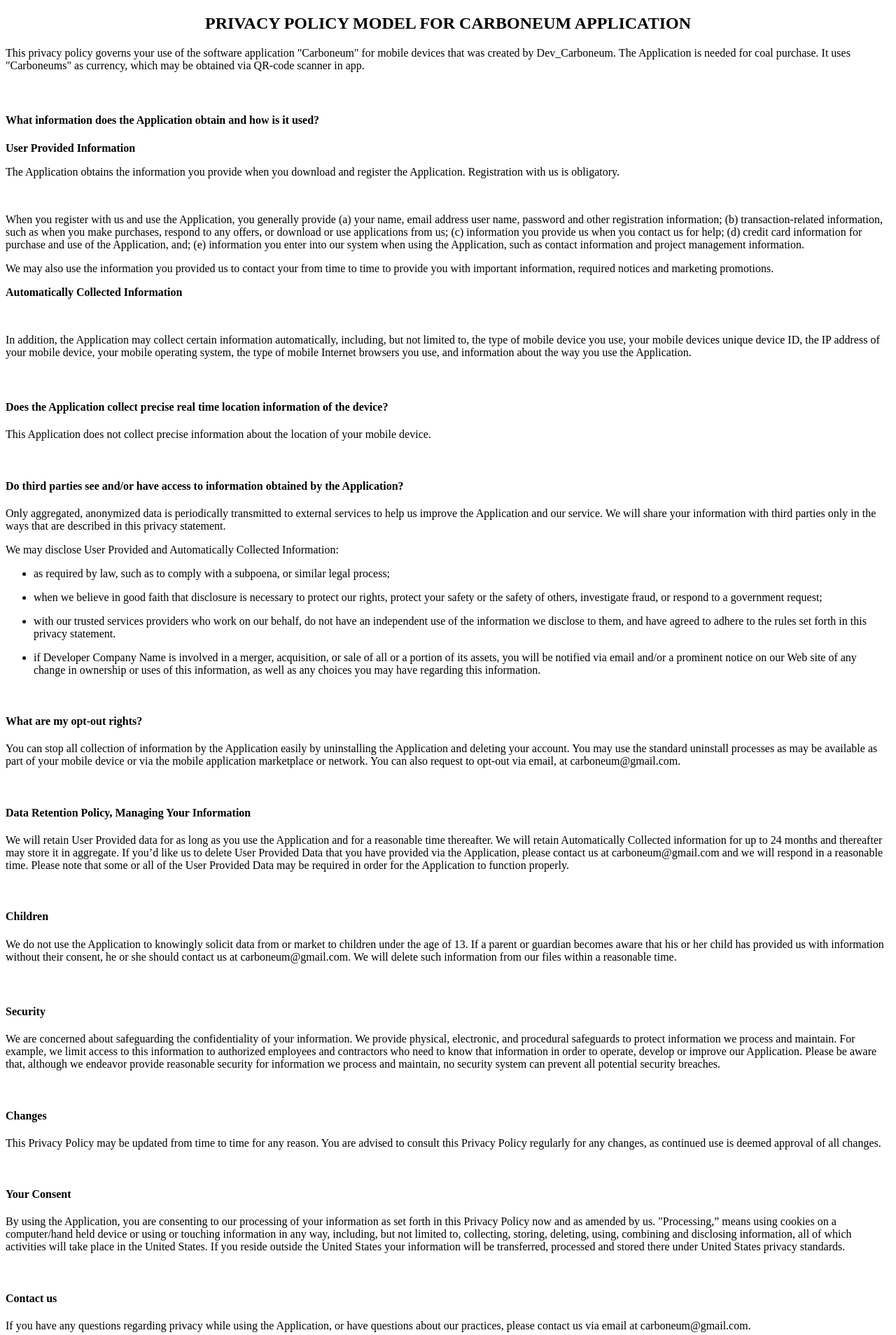
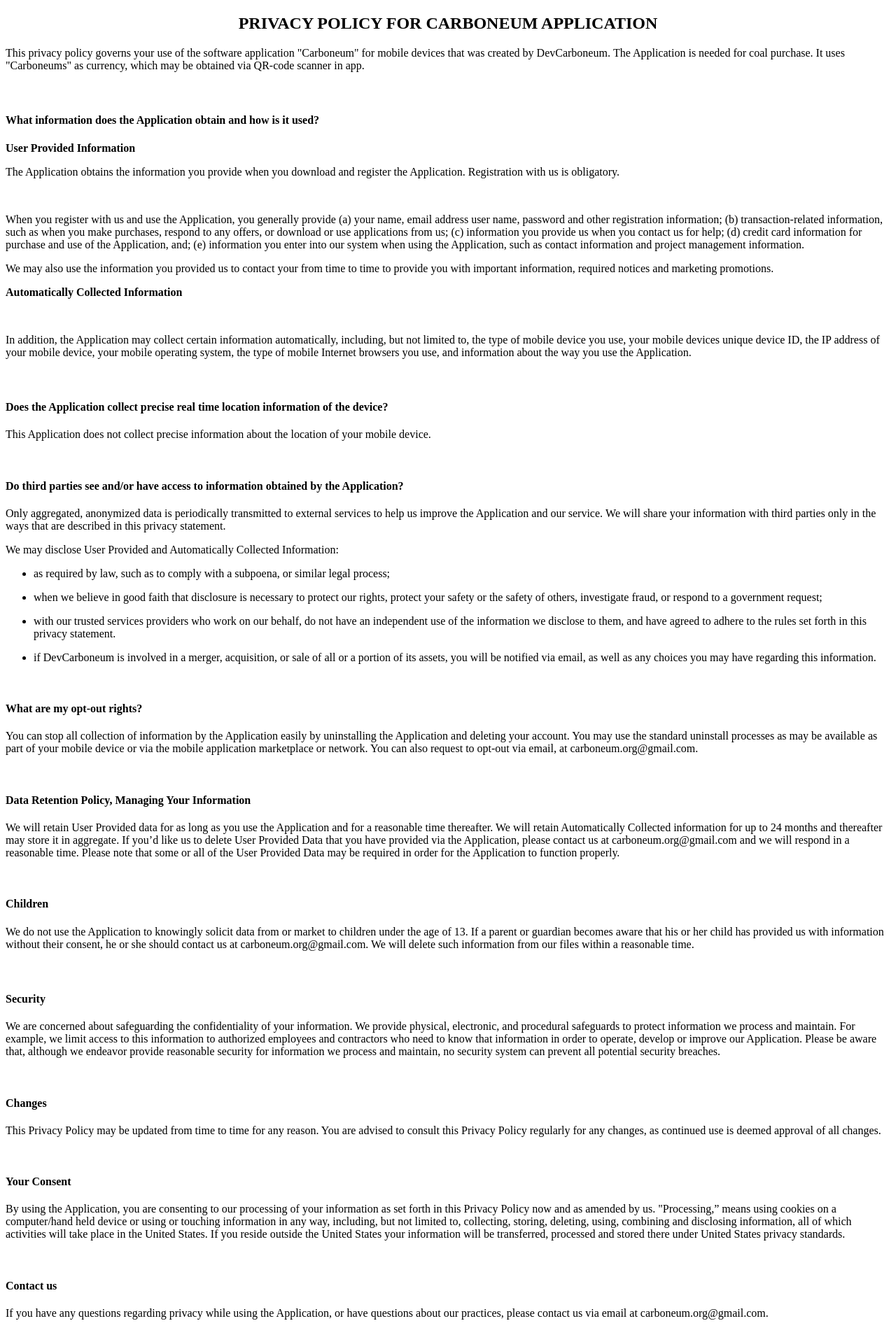
Before and after one commit to ivatar39/carboneum_privacy_policy, a plain HTML site: page index.html in a window 1280 px wide. Shown: the whole page at 70% size. Drawn offline with Linux system fonts and the light colour scheme.

Commit message:
Small changes

```diff
--- a/index.html
+++ b/index.html
@@ -1,7 +1,7 @@
 <!DOCTYPE html>
-<h2 style="text-align: center;">PRIVACY POLICY MODEL FOR CARBONEUM APPLICATION</h2>
+<h2 style="text-align: center;">PRIVACY POLICY FOR CARBONEUM APPLICATION</h2>
 <p></p>
-<p>This privacy policy governs your use of the software application "Carboneum" for mobile devices that was created by&nbsp;Dev_Carboneum.&nbsp;The Application is&nbsp;needed for coal purchase. It uses "Carboneums" as currency, which may be obtained via QR-code scanner in app.&nbsp;</p>
+<p>This privacy policy governs your use of the software application "Carboneum" for mobile devices that was created by&nbsp;DevCarboneum.&nbsp;The Application is&nbsp;needed for coal purchase. It uses "Carboneums" as currency, which may be obtained via QR-code scanner in app.&nbsp;</p>
 <h4>&nbsp;</h4>
 <h4>What information does the Application obtain and how is it used?</h4>
 <p></p>
@@ -29,20 +29,20 @@
  <li> <p>as required by law, such as to comply with a subpoena, or similar legal process;</p> </li>
  <li> <p>when we believe in good faith that disclosure is necessary to protect our rights, protect your safety or the safety of others, investigate fraud, or respond to a&nbsp;government request;</p> </li>
  <li> <p>with our trusted services providers who work on our behalf, do not have an&nbsp;independent use of the information we disclose to them, and have agreed to adhere&nbsp;to the rules set forth in this privacy statement.</p> </li>
- <li> <p>if&nbsp;Developer Company Name&nbsp;is involved in a merger, acquisition, or sale of all or a&nbsp;portion of its assets, you will be notified via email and/or a prominent notice on our Web site of any change in ownership or uses of this information, as well as any choices you may have regarding this information.</p> </li>
+ <li> <p>if&nbsp;DevCarboneum&nbsp;is involved in a merger, acquisition, or sale of all or a&nbsp;portion of its assets, you will be notified via email, as well as any choices you may have regarding this information.</p> </li>
 </ul>
 <p></p>
 <p>&nbsp;</p>
 <h4>What are my opt-out rights?</h4>
 <p></p>
-<p>You can stop all collection of information by the Application easily by uninstalling the Application and deleting your account. You may use the standard uninstall processes as may be available as part of your mobile device or via the mobile application marketplace or network. You can also request to opt-out via email, at carboneum@gmail.com.</p>
+<p>You can stop all collection of information by the Application easily by uninstalling the Application and deleting your account. You may use the standard uninstall processes as may be available as part of your mobile device or via the mobile application marketplace or network. You can also request to opt-out via email, at carboneum.org@gmail.com.</p>
 <p>&nbsp;</p>
 <h4><strong>Data Retention Policy, Managing Your Information</strong></h4>
-<p>We will retain User Provided data for as long as you use the Application and for a reasonable time thereafter. We will retain Automatically Collected information for up to 24 months&nbsp;and thereafter may store it in aggregate. If you’d like us to delete User Provided Data that you have provided via the Application, please contact us at&nbsp;carboneum@gmail.com&nbsp;and we will respond in a reasonable time. Please note that some or all of the User Provided Data may be required in order for the Application to function properly.</p>
+<p>We will retain User Provided data for as long as you use the Application and for a reasonable time thereafter. We will retain Automatically Collected information for up to 24 months&nbsp;and thereafter may store it in aggregate. If you’d like us to delete User Provided Data that you have provided via the Application, please contact us at&nbsp;carboneum.org@gmail.com&nbsp;and we will respond in a reasonable time. Please note that some or all of the User Provided Data may be required in order for the Application to function properly.</p>
 <p>&nbsp;</p>
 <h4><strong>Children</strong></h4>
 <p></p>
-<p>We do not use the Application to knowingly solicit data from or market to children under the age of 13. If a parent or guardian becomes aware that his or her child has provided us with information without their consent, he or she should contact us at&nbsp;carboneum@gmail.com. We will delete such information from our files within a reasonable time.</p>
+<p>We do not use the Application to knowingly solicit data from or market to children under the age of 13. If a parent or guardian becomes aware that his or her child has provided us with information without their consent, he or she should contact us at&nbsp;carboneum.org@gmail.com. We will delete such information from our files within a reasonable time.</p>
 <h4>&nbsp;</h4>
 <h4><strong>Security</strong></h4>
 <p></p>
@@ -55,4 +55,4 @@
 <p>By using the Application, you are consenting to our processing of your information as set forth in this Privacy Policy now and as amended by us. &quot;Processing,” means using cookies on a computer/hand held device or using or touching information in any way, including, but not limited to, collecting, storing, deleting, using, combining and disclosing information, all of which activities will take place in the United States. If you reside outside the United States&nbsp;your information will be transferred, processed and stored there under United States&nbsp;privacy standards.&nbsp;</p>
 <p>&nbsp;</p>
 <h4>Contact us</h4>
-<p>If you have any questions regarding privacy while using the Application, or have questions about our practices, please contact us via email at&nbsp;carboneum@gmail.com.</p>
+<p>If you have any questions regarding privacy while using the Application, or have questions about our practices, please contact us via email at&nbsp;carboneum.org@gmail.com.</p>
```
